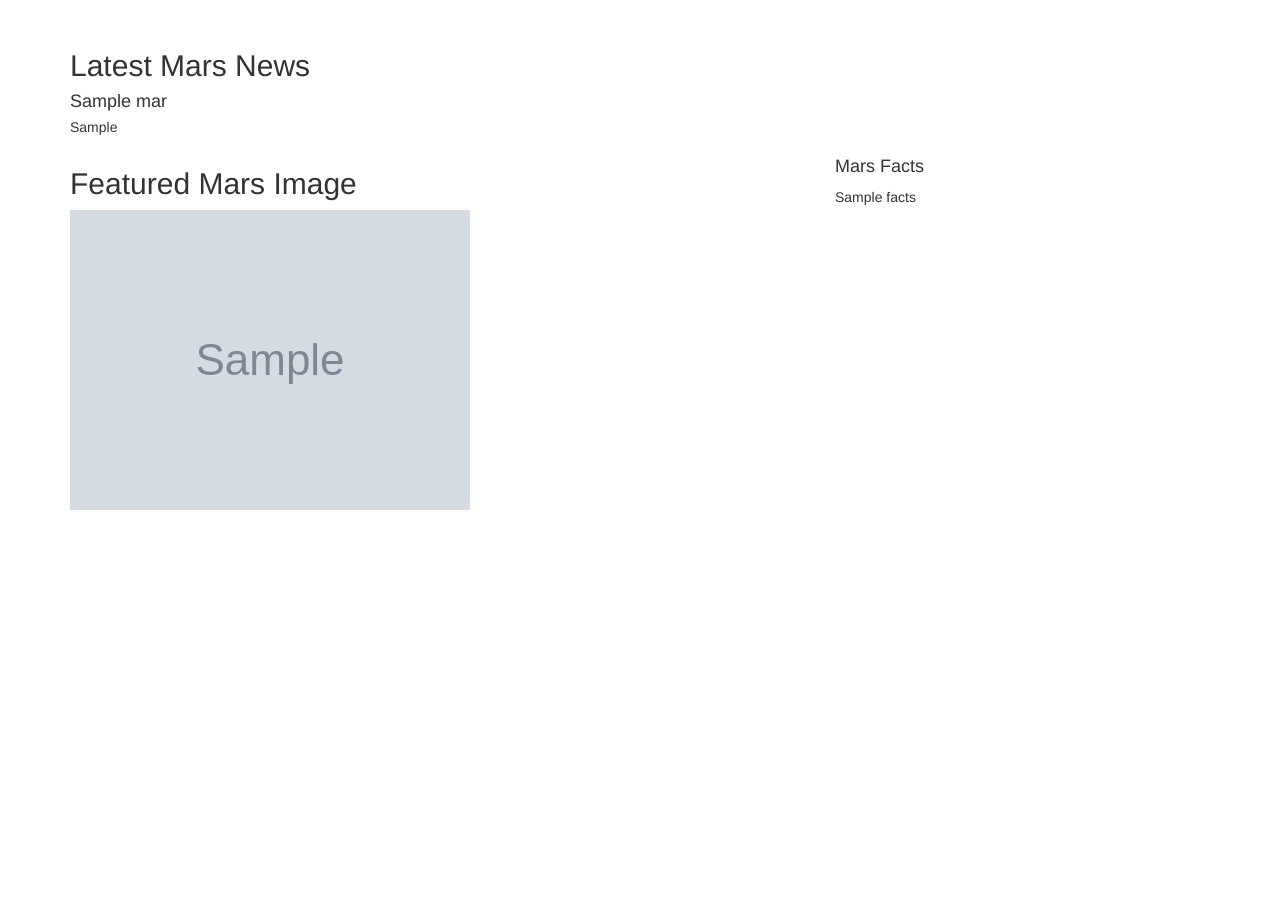
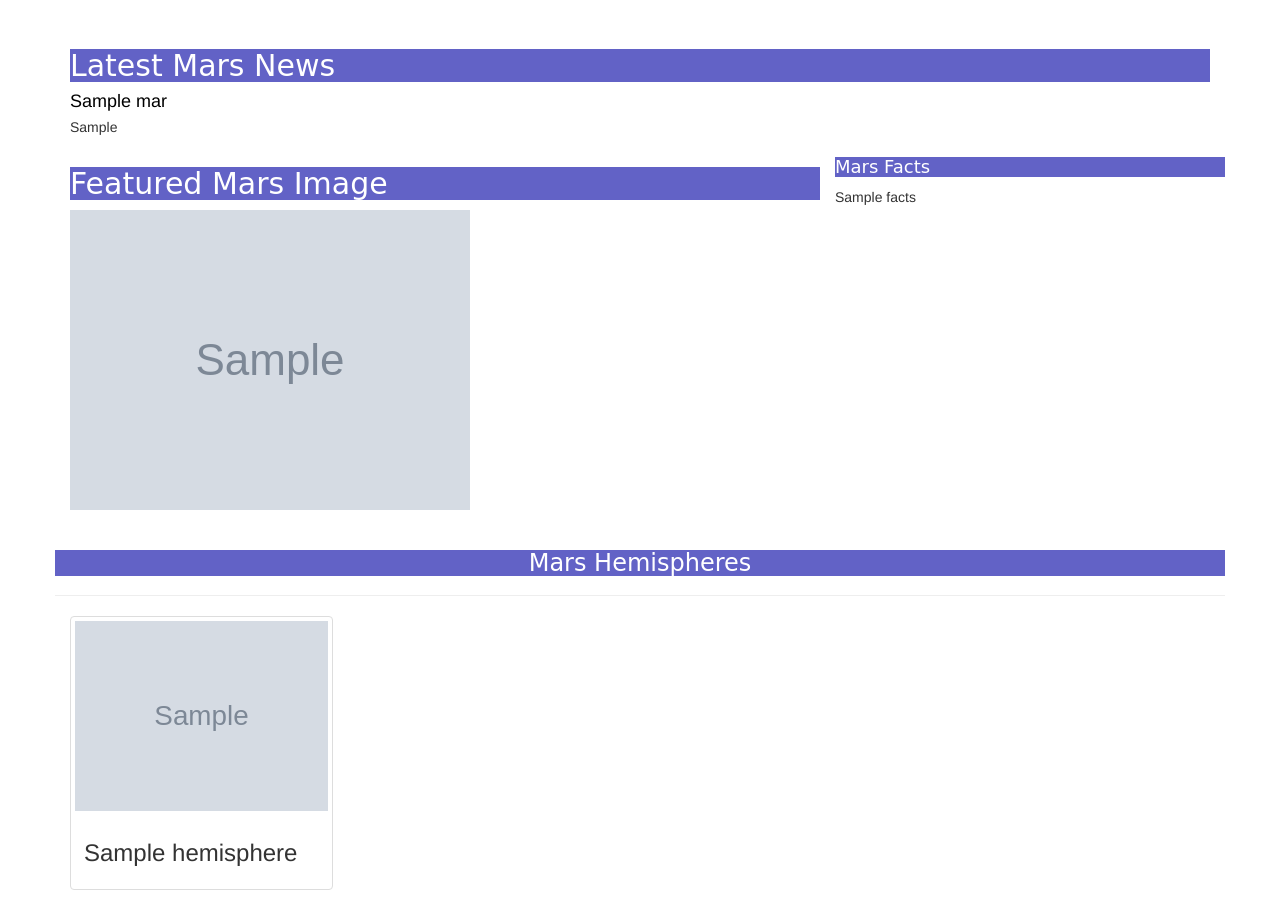
Before and after one commit to vrynerson/Mission-to-Mars, a Flask app: page / in a window 1280 px wide. Shown: the part 257-1167 px from the top of the page. Before the commit the page ends 767 px from the top, so only its background shows below. Run offline with Flask 2, Linux system fonts and the light colour scheme; grey boxes marked "Sample" are stand-in pictures; a database or web service that is not in the repository returns one stand-in record (values such as "Sample title"); some libraries are stand-ins or nearby versions.

Commit message:
final code

```diff
--- a/app.py
+++ b/app.py
@@ -2,12 +2,14 @@ from flask import Flask, render_template, redirect, url_for
 from flask_pymongo import PyMongo
 import scraping
 
+# Set up Flask
 app = Flask(__name__)
 
 # Use flask_pymongo to set up mongo connection
 app.config["MONGO_URI"] = "mongodb://localhost:27017/mars_app"
 mongo = PyMongo(app)
 
+# Set up app routes
 @app.route("/")
 def index():
    mars = mongo.db.mars.find_one()
@@ -21,4 +23,4 @@ def scrape():
    return redirect('/', code=302)
 
 if __name__ == "__main__":
-   app.run()
+   app.run(debug=True)
--- a/templates/index.html
+++ b/templates/index.html
@@ -13,27 +13,28 @@
   <body>
     <div class="container">
       <!-- Add Jumbotron to Header -->
-      <div class="jumbotron text-center">
-        <h1>Mission to Mars</h1>
+      <div class="jumbotron text-center" style="background-image: url(https://www.nasa.gov/sites/default/files/styles/full_width_feature/public/thumbnails/image/main_image_deep_field_smacs0723-5mb.jpg)" background-size="contain">
+        <h1 style="color:white; font-family: cursive;">Mission to Mars</h1>
         <!-- Add a button to activate scraping script -->
-        <p><a class="btn btn-primary btn-lg" href="/scrape" role="button">Scrape New Data</a></p>
+        <p><a class="btn btn-default btn-lg btn-block" href="/scrape" role="button">Scrape New Data</a></p>
       </div>
+
       <!-- Add section for Mars News -->
       <div class="row" id="mars-news">
         <div class="col-md-12">
-          <div class="media">
-            <div class="media-body">
-              <h2>Latest Mars News</h2>
-              <h4 class="media-heading">{{ mars.news_title }}</h4>
-              <p>{{ mars.news_paragraph }}</p>
+            <div class="media">
+                <div class="media-body">
+                    <h2 style="background-color:rgb(98, 98, 198); color:rgb(255, 255, 255);font-family: cursive;">Latest Mars News</h2>
+                    <h4 style="color:rgb(98, 98, 198); color:black" class="media-heading">{{ mars.news_title }}</h4>
+                    <p>{{ mars.news_paragraph }}</p>
+                </div>
             </div>
-          </div>
         </div>
-      </div>
+    </div>
       <!-- Section for Featured Image and Facts table -->
       <div class="row" id="mars-featured-image">
         <div class="col-md-8">
-          <h2>Featured Mars Image</h2>
+          <h2 style="background-color:rgb(98, 98, 198); color:rgb(255, 255, 255);font-family: cursive;">Featured Mars Image</h2>
           <img
             src="{{mars.featured_image }}"
             class="img-responsive"
@@ -41,12 +42,41 @@
           />
         </div>
         <div class="col-md-4">
+      <!-- Section for Featured Image and Facts table
+      <div class="row" id="mars-featured-image">
+        <div class="col-md-8">
+          <h2 style="background-color:rgb(98, 98, 198); color:rgb(255, 255, 255);font-family: cursive;">Featured Mars Image</h2>
+          <img src="{{mars.featured_img}}"
+          class="img-responsive"
+          alt="Unresponsive image">
+        </div>
+        <div class="col-md-4"> -->
+
+
           <!-- Mars Facts -->
           <div class="row" id="mars-facts">
-            <h4>Mars Facts</h4>
+            <h4 style="background-color:rgb(98, 98, 198); color:rgb(255, 255, 255);font-family: cursive;">Mars Facts</h4>
             {{ mars.facts | safe }}
+        </div>
+    </div>
+</div>
+
+      <!-- Section for Mars Hemispheres -->
+      <div class="row" id="mars-hemispheres">
+        <div class="page-header">
+          <h3 style="background-color:rgb(98, 98, 198); color:rgb(255, 255, 255); font-family: cursive;" class="text-center">Mars Hemispheres</h3>
+        </div>
+
+        {% for hemisphere in mars.hemispheres %}
+        <div class="col-md-3">
+          <div class="thumbnail">
+            <img src="{{hemisphere.img_url}}">
+            <div class="caption">
+              <h3>{{hemisphere.title}}</h3>
+            </div>
           </div>
         </div>
+        {% endfor %}
       </div>
     </div>
   </body>
```
Also changed, not shown: index.html (deleted, +0 -76 lines), scraping.py (+33 -26 lines), 1 other file.
